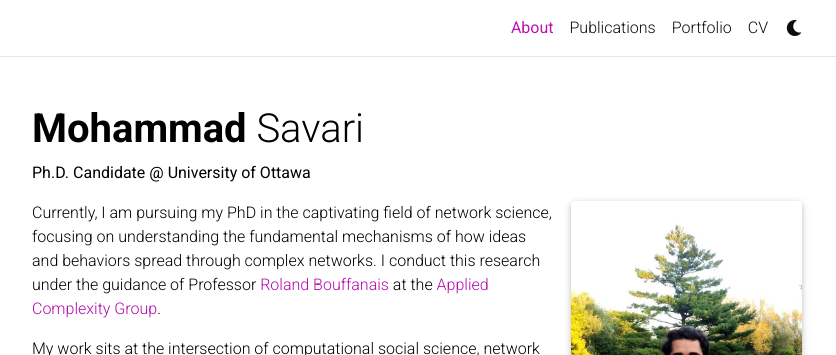
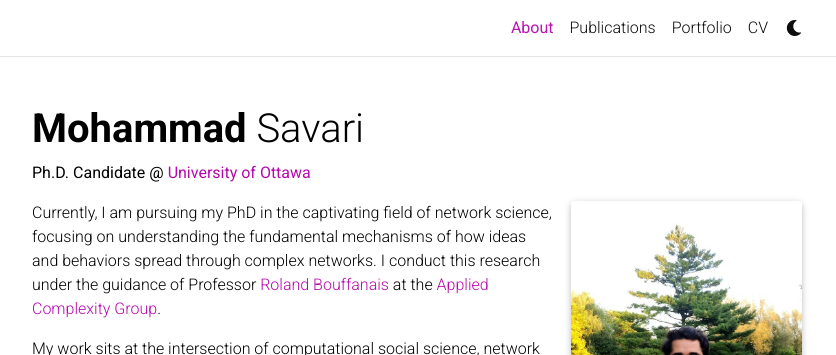
Before and after one commit to MohammadSavari/MohammadSavari.github.io, a Jekyll site: the page built from _pages/about.md, in a window 1280 px wide. Shown: the top 355 px of the page, without its empty margins (223-1059 px from the left). Built offline with Jekyll 4.4.1, drawn with Linux system fonts in a browser that asks for light colours; comment, search, counter and statistics services are not loaded; a style sheet for code colours, icons or effects is not loaded.

Commit message:
changed hyper link

```diff
--- a/_pages/about.md
+++ b/_pages/about.md
@@ -2,7 +2,8 @@
 layout: about
 title: About
 permalink: /
-subtitle: <b>Ph.D. Candidate @ University of Ottawa</b>
+
+subtitle: <b>Ph.D. Candidate @ </b><a href="https://uniweb.uottawa.ca/view/profile/members/4849"><b>University of Ottawa</b></a>
 
 profile:
   align: right
```
